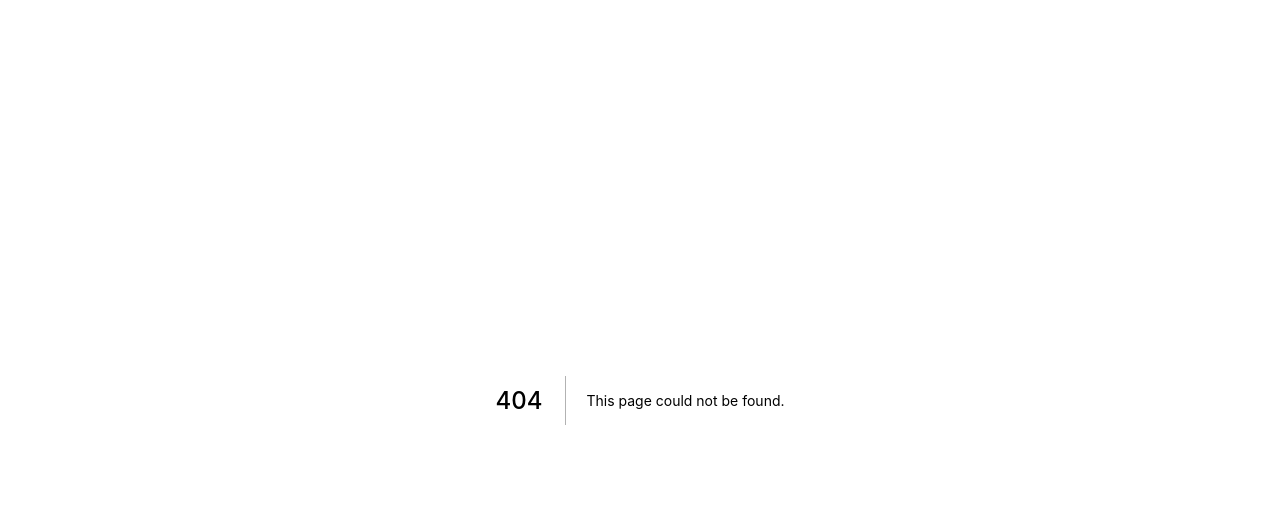
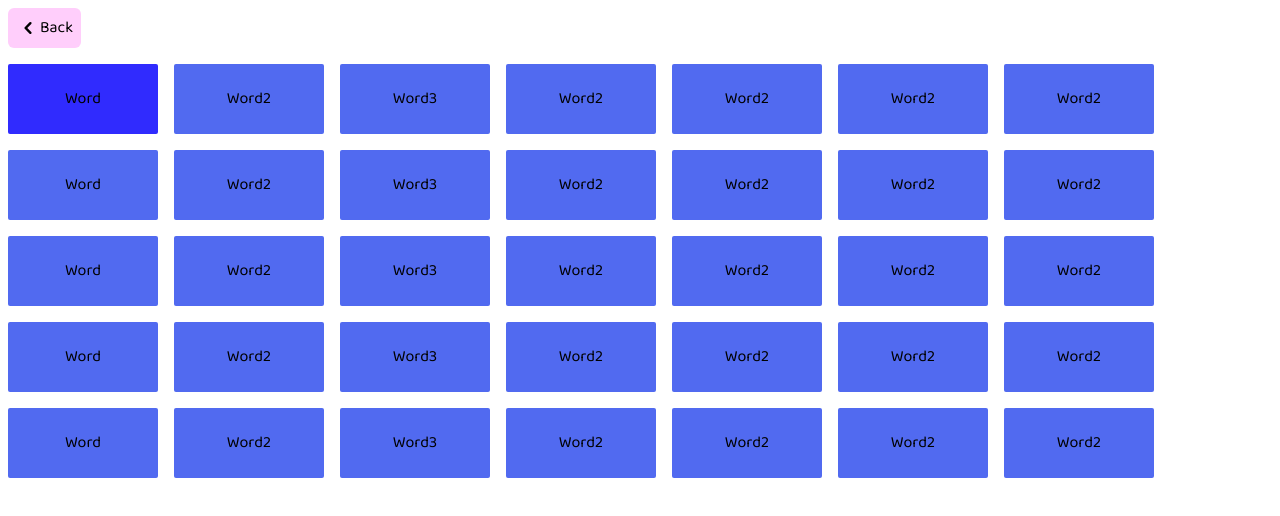
Before and after one commit to ArexSpeed/multiwords, a Next.js app: page /games/connect/play in a window 1280 px wide. Before the commit this address had no page. Shown: the top 516 px of the page. Built offline with nearby package versions, Linux system fonts and the light colour scheme.

Commit message:
connect play ui

```diff
--- /dev/null
+++ b/pages/games/connect/play.tsx
@@ -0,0 +1,206 @@
+import React, { useState, useEffect } from 'react';
+import Link from 'next/link';
+import MetaHead from 'components/MetaHead';
+import { useAppSelector } from 'redux/hooks';
+import { selectMemoState } from 'redux/slices/gamesSlice';
+import FlipCard from 'components/FlipCard';
+import { words } from 'data';
+
+type CardInit = {
+  id: string;
+  lang1: string;
+  lang2: string;
+};
+type Cards = {
+  id: string;
+  lang: string;
+  correct: boolean;
+};
+
+const shuffleCards = (array: Array<any>) => {
+  const length = array.length;
+  for (let i = length; i > 0; i--) {
+    const randomIndex = Math.floor(Math.random() * i);
+    const currentIndex = i - 1;
+    const temp = array[currentIndex];
+    array[currentIndex] = array[randomIndex];
+    array[randomIndex] = temp;
+  }
+  return array;
+};
+
+const ConnectPlay = () => {
+  const [isFinish, setIsFinish] = useState(false);
+
+  return (
+    <div className="w-screen min-h-screen flex flex-col relative font-baloo dark:bg-gray-700 dark:text-gray-100">
+      <MetaHead />
+      <main className="w-full min-h-screen">
+        <Link href="/games/memo" passHref>
+          <button className="flex flex-row p-2 m-2 bg-primaryLight rounded-md dark:bg-primaryDark">
+            <svg
+              className="w-6 h-6"
+              fill="currentColor"
+              viewBox="0 0 20 20"
+              xmlns="http://www.w3.org/2000/svg">
+              <path
+                fillRule="evenodd"
+                d="M12.707 5.293a1 1 0 010 1.414L9.414 10l3.293 3.293a1 1 0 01-1.414 1.414l-4-4a1 1 0 010-1.414l4-4a1 1 0 011.414 0z"
+                clipRule="evenodd"
+              />
+            </svg>
+            <span>Back</span>
+          </button>
+        </Link>
+        {!isFinish ? (
+          <>
+            <section className="flex flex-row justify-start items-center w-full overflow-x-auto">
+              <div className="flex flex-col justify-center items-center">
+                <button className="bg-eng flex flex-row justify-center items-center w-[150px] h-[70px] m-2 rounded-sm">
+                  Word
+                </button>
+                <button className="bg-secondary flex flex-row justify-center items-center w-[150px] h-[70px] m-2 rounded-sm">
+                  Word
+                </button>
+                <button className="bg-secondary flex flex-row justify-center items-center w-[150px] h-[70px] m-2 rounded-sm">
+                  Word
+                </button>
+                <button className="bg-secondary flex flex-row justify-center items-center w-[150px] h-[70px] m-2 rounded-sm">
+                  Word
+                </button>
+                <button className="bg-secondary flex flex-row justify-center items-center w-[150px] h-[70px] m-2 rounded-sm">
+                  Word
+                </button>
+              </div>
+              <div className="flex flex-col justify-center items-center">
+                <button className="bg-secondary flex flex-row justify-center items-center w-[150px] h-[70px] m-2 rounded-sm">
+                  Word2
+                </button>
+                <button className="bg-secondary flex flex-row justify-center items-center w-[150px] h-[70px] m-2 rounded-sm">
+                  Word2
+                </button>
+                <button className="bg-secondary flex flex-row justify-center items-center w-[150px] h-[70px] m-2 rounded-sm">
+                  Word2
+                </button>
+                <button className="bg-secondary flex flex-row justify-center items-center w-[150px] h-[70px] m-2 rounded-sm">
+                  Word2
+                </button>
+                <button className="bg-secondary flex flex-row justify-center items-center w-[150px] h-[70px] m-2 rounded-sm">
+                  Word2
+                </button>
+              </div>
+              <div className="flex flex-col justify-center items-center">
+                <button className="bg-secondary flex flex-row justify-center items-center w-[150px] h-[70px] m-2 rounded-sm">
+                  Word3
+                </button>
+                <button className="bg-secondary flex flex-row justify-center items-center w-[150px] h-[70px] m-2 rounded-sm">
+                  Word3
+                </button>
+                <button className="bg-secondary flex flex-row justify-center items-center w-[150px] h-[70px] m-2 rounded-sm">
+                  Word3
+                </button>
+                <button className="bg-secondary flex flex-row justify-center items-center w-[150px] h-[70px] m-2 rounded-sm">
+                  Word3
+                </button>
+                <button className="bg-secondary flex flex-row justify-center items-center w-[150px] h-[70px] m-2 rounded-sm">
+                  Word3
+                </button>
+              </div>
+              <div className="flex flex-col justify-center items-center">
+                <button className="bg-secondary flex flex-row justify-center items-center w-[150px] h-[70px] m-2 rounded-sm">
+                  Word2
+                </button>
+                <button className="bg-secondary flex flex-row justify-center items-center w-[150px] h-[70px] m-2 rounded-sm">
+                  Word2
+                </button>
+                <button className="bg-secondary flex flex-row justify-center items-center w-[150px] h-[70px] m-2 rounded-sm">
+                  Word2
+                </button>
+                <button className="bg-secondary flex flex-row justify-center items-center w-[150px] h-[70px] m-2 rounded-sm">
+                  Word2
+                </button>
+                <button className="bg-secondary flex flex-row justify-center items-center w-[150px] h-[70px] m-2 rounded-sm">
+                  Word2
+                </button>
+              </div>
+              <div className="flex flex-col justify-center items-center">
+                <button className="bg-secondary flex flex-row justify-center items-center w-[150px] h-[70px] m-2 rounded-sm">
+                  Word2
+                </button>
+                <button className="bg-secondary flex flex-row justify-center items-center w-[150px] h-[70px] m-2 rounded-sm">
+                  Word2
+                </button>
+                <button className="bg-secondary flex flex-row justify-center items-center w-[150px] h-[70px] m-2 rounded-sm">
+                  Word2
+                </button>
+                <button className="bg-secondary flex flex-row justify-center items-center w-[150px] h-[70px] m-2 rounded-sm">
+                  Word2
+                </button>
+                <button className="bg-secondary flex flex-row justify-center items-center w-[150px] h-[70px] m-2 rounded-sm">
+                  Word2
+                </button>
+              </div>
+              <div className="flex flex-col justify-center items-center">
+                <button className="bg-secondary flex flex-row justify-center items-center w-[150px] h-[70px] m-2 rounded-sm">
+                  Word2
+                </button>
+                <button className="bg-secondary flex flex-row justify-center items-center w-[150px] h-[70px] m-2 rounded-sm">
+                  Word2
+                </button>
+                <button className="bg-secondary flex flex-row justify-center items-center w-[150px] h-[70px] m-2 rounded-sm">
+                  Word2
+                </button>
+                <button className="bg-secondary flex flex-row justify-center items-center w-[150px] h-[70px] m-2 rounded-sm">
+                  Word2
+                </button>
+                <button className="bg-secondary flex flex-row justify-center items-center w-[150px] h-[70px] m-2 rounded-sm">
+                  Word2
+                </button>
+              </div>
+              <div className="flex flex-col justify-center items-center">
+                <button className="bg-secondary flex flex-row justify-center items-center w-[150px] h-[70px] m-2 rounded-sm">
+                  Word2
+                </button>
+                <button className="bg-secondary flex flex-row justify-center items-center w-[150px] h-[70px] m-2 rounded-sm">
+                  Word2
+                </button>
+                <button className="bg-secondary flex flex-row justify-center items-center w-[150px] h-[70px] m-2 rounded-sm">
+                  Word2
+                </button>
+                <button className="bg-secondary flex flex-row justify-center items-center w-[150px] h-[70px] m-2 rounded-sm">
+                  Word2
+                </button>
+                <button className="bg-secondary flex flex-row justify-center items-center w-[150px] h-[70px] m-2 rounded-sm">
+                  Word2
+                </button>
+              </div>
+            </section>
+          </>
+        ) : (
+          <section className="flex flex-col justify-center items-center w-full">
+            <p>Amazing you found all words!!</p>
+            <p>Now you can back to memo with other words</p>
+            <Link href="/games/memo" passHref>
+              <button className="flex flex-row p-2 m-2 bg-primaryLight rounded-md dark:bg-primaryDark">
+                <svg
+                  className="w-6 h-6"
+                  fill="currentColor"
+                  viewBox="0 0 20 20"
+                  xmlns="http://www.w3.org/2000/svg">
+                  <path
+                    fillRule="evenodd"
+                    d="M12.707 5.293a1 1 0 010 1.414L9.414 10l3.293 3.293a1 1 0 01-1.414 1.414l-4-4a1 1 0 010-1.414l4-4a1 1 0 011.414 0z"
+                    clipRule="evenodd"
+                  />
+                </svg>
+                <span>Back</span>
+              </button>
+            </Link>
+          </section>
+        )}
+      </main>
+    </div>
+  );
+};
+
+export default ConnectPlay;
```
